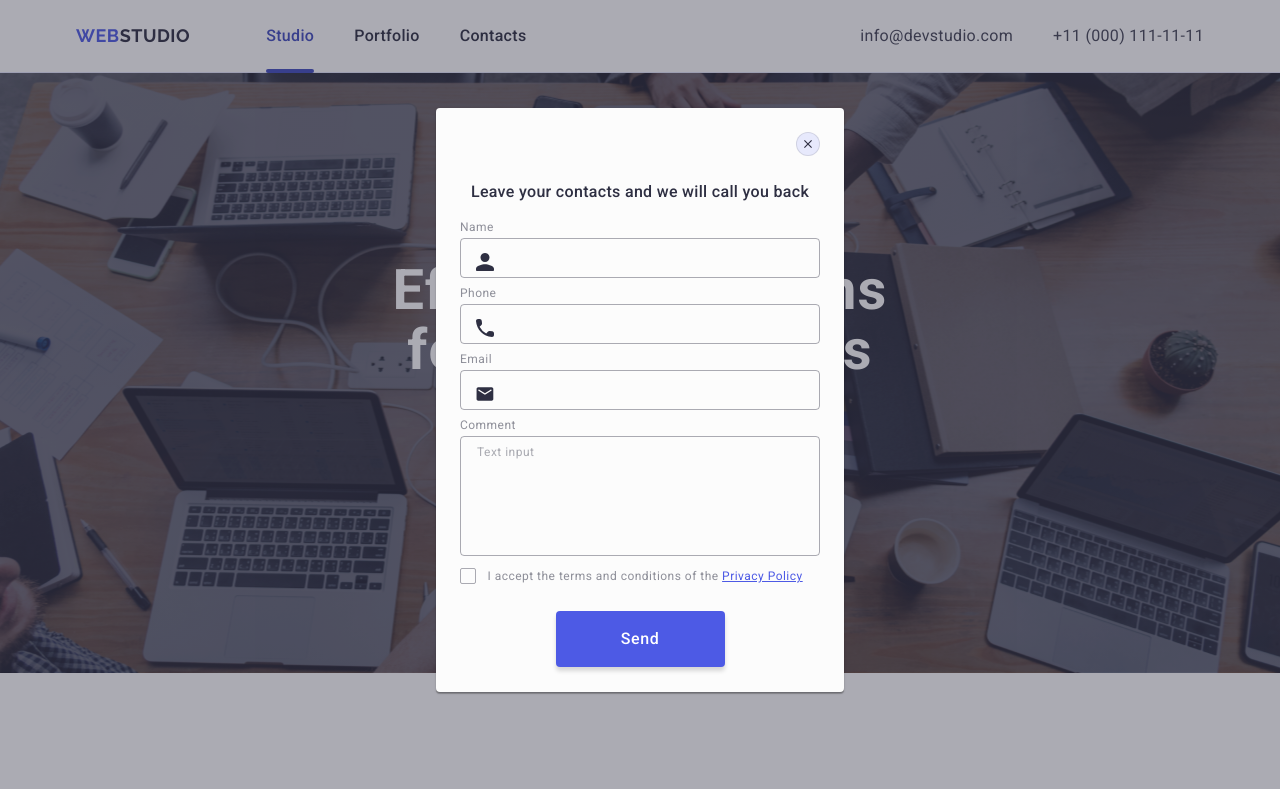
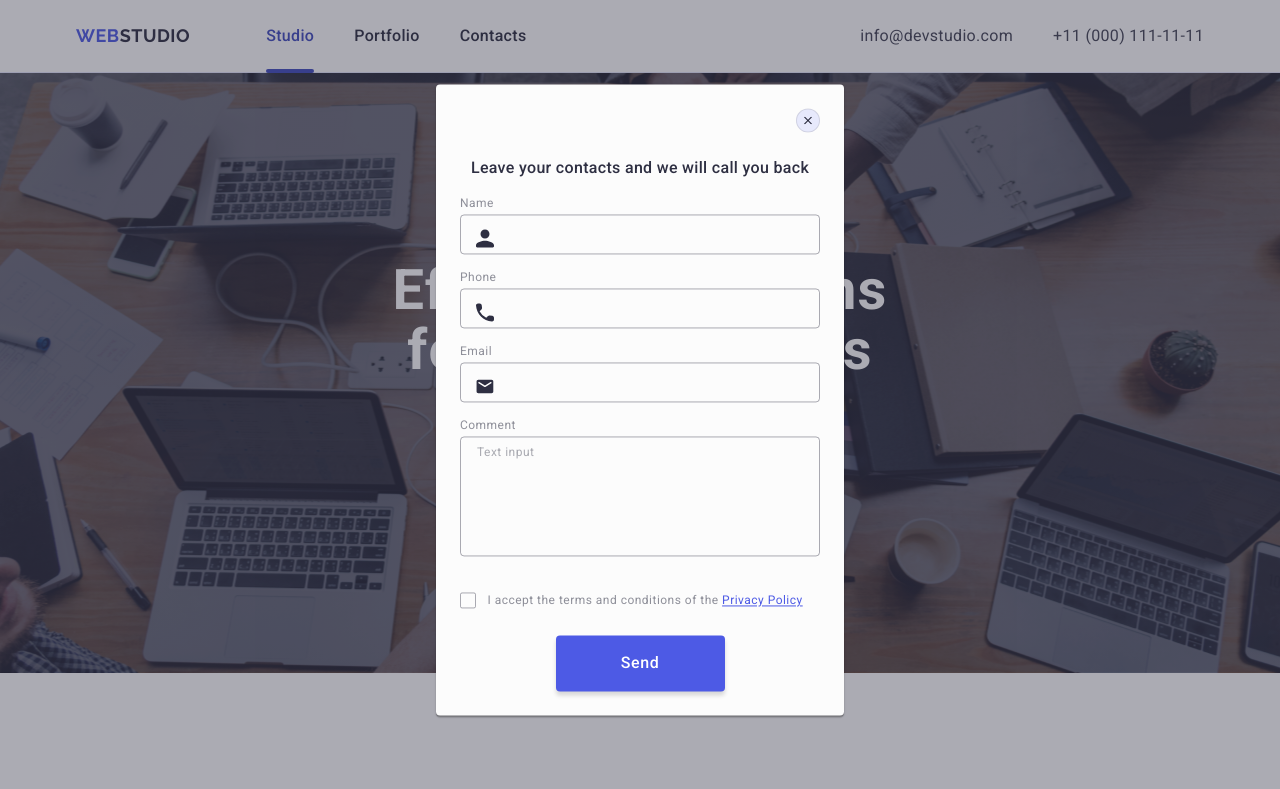
Before and after one commit to toriruban/goit-viktoriiaruban-hw-05, a plain HTML site: page index.html in a window 1280 px wide. Shown: the top 789 px of the page. Drawn offline with nearby package versions, Linux system fonts and the light colour scheme.

Commit message:
please please

```diff
--- a/css/styles.css
+++ b/css/styles.css
@@ -678,9 +678,9 @@ transition: background-color 250ms cubic-bezier(0.4, 0, 0.2, 1), border 250ms cu
     color: var(--NAVY-BLUE, #2E2F42);
 }
 
-/* .input-icon-wrapper {
+.review-form-wrapper{
     margin-bottom: 8px;
-} */
+}
 
 .review-form-input{
     margin-bottom: 8px;
@@ -748,6 +748,7 @@ transition: border-color 250ms cubic-bezier(0.4, 0, 0.2, 1);
     padding: 8px 16px;
     resize: none;
     color: rgba(46, 47, 66, 0.4);
+    margin-bottom: 16px;
 
 outline: transparent;
 font-size: 12px;
```
